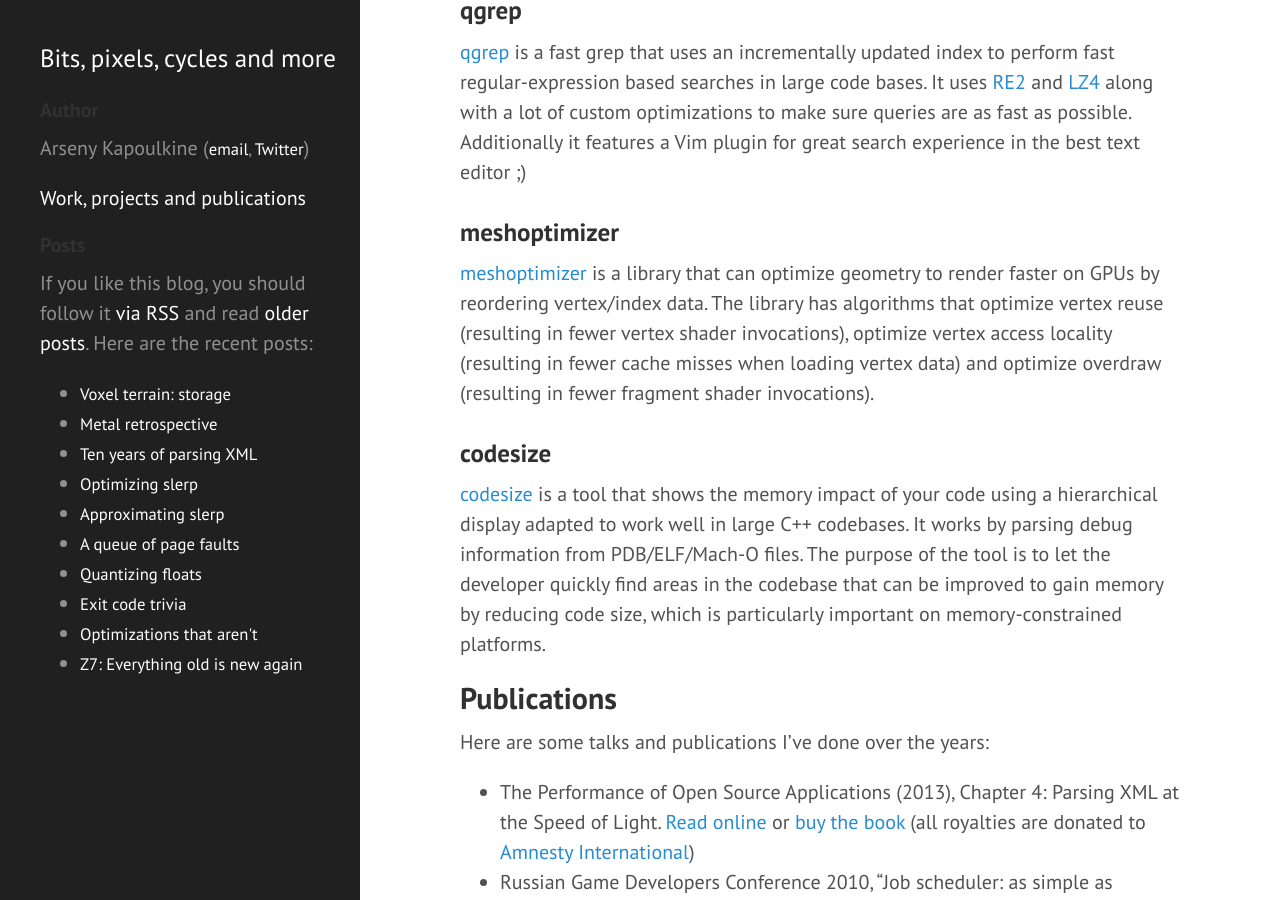
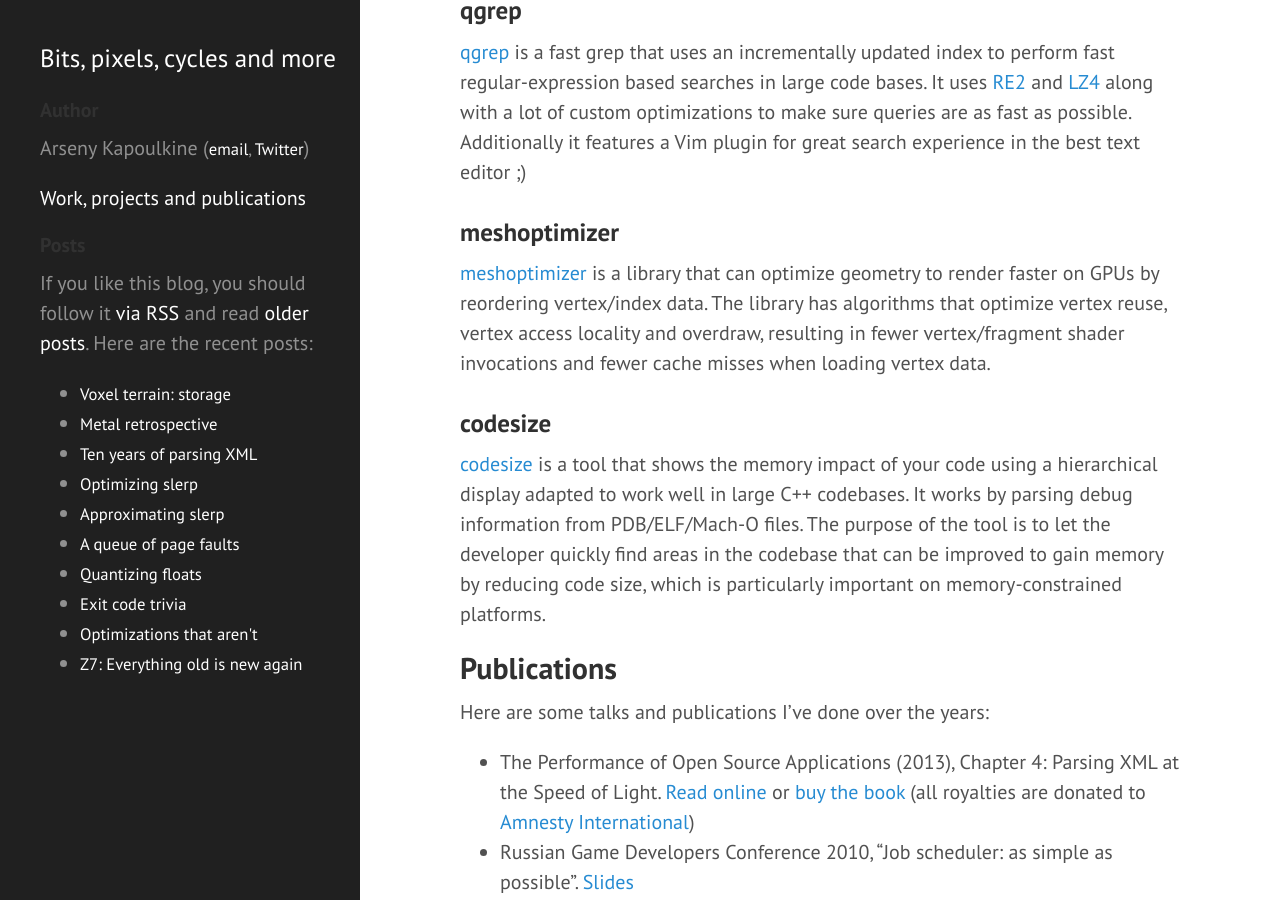
Before and after one commit to zeux/zeux.github.io, a Jekyll site: the page built from about.md, in a window 1280 px wide and 900 px high, scrolled down 921 px. Built offline with Jekyll 4.4.1, drawn with Linux system fonts in a browser that asks for light colours.

Commit message:
Further cleanup

```diff
--- a/about.md
+++ b/about.md
@@ -38,7 +38,7 @@
 
 ### meshoptimizer
 
-[meshoptimizer](http://github.com/zeux/meshpoptimizer) is a library that can optimize geometry to render faster on GPUs by reordering vertex/index data. The library has algorithms that optimize vertex reuse (resulting in fewer vertex shader invocations), optimize vertex access locality (resulting in fewer cache misses when loading vertex data) and optimize overdraw (resulting in fewer fragment shader invocations).
+[meshoptimizer](http://github.com/zeux/meshpoptimizer) is a library that can optimize geometry to render faster on GPUs by reordering vertex/index data. The library has algorithms that optimize vertex reuse, vertex access locality and overdraw, resulting in fewer vertex/fragment shader invocations and fewer cache misses when loading vertex data.
 
 ### codesize
 
```
